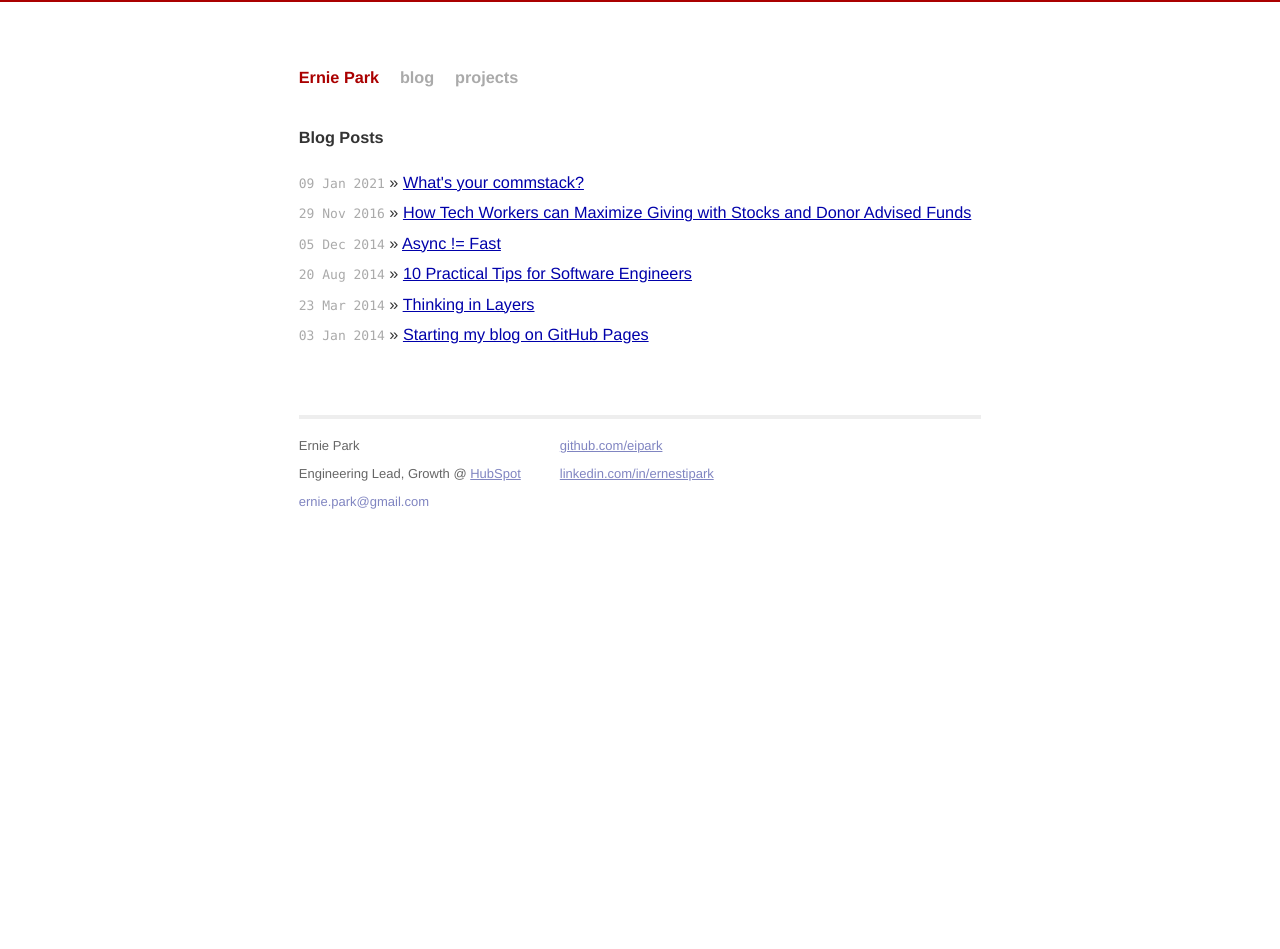
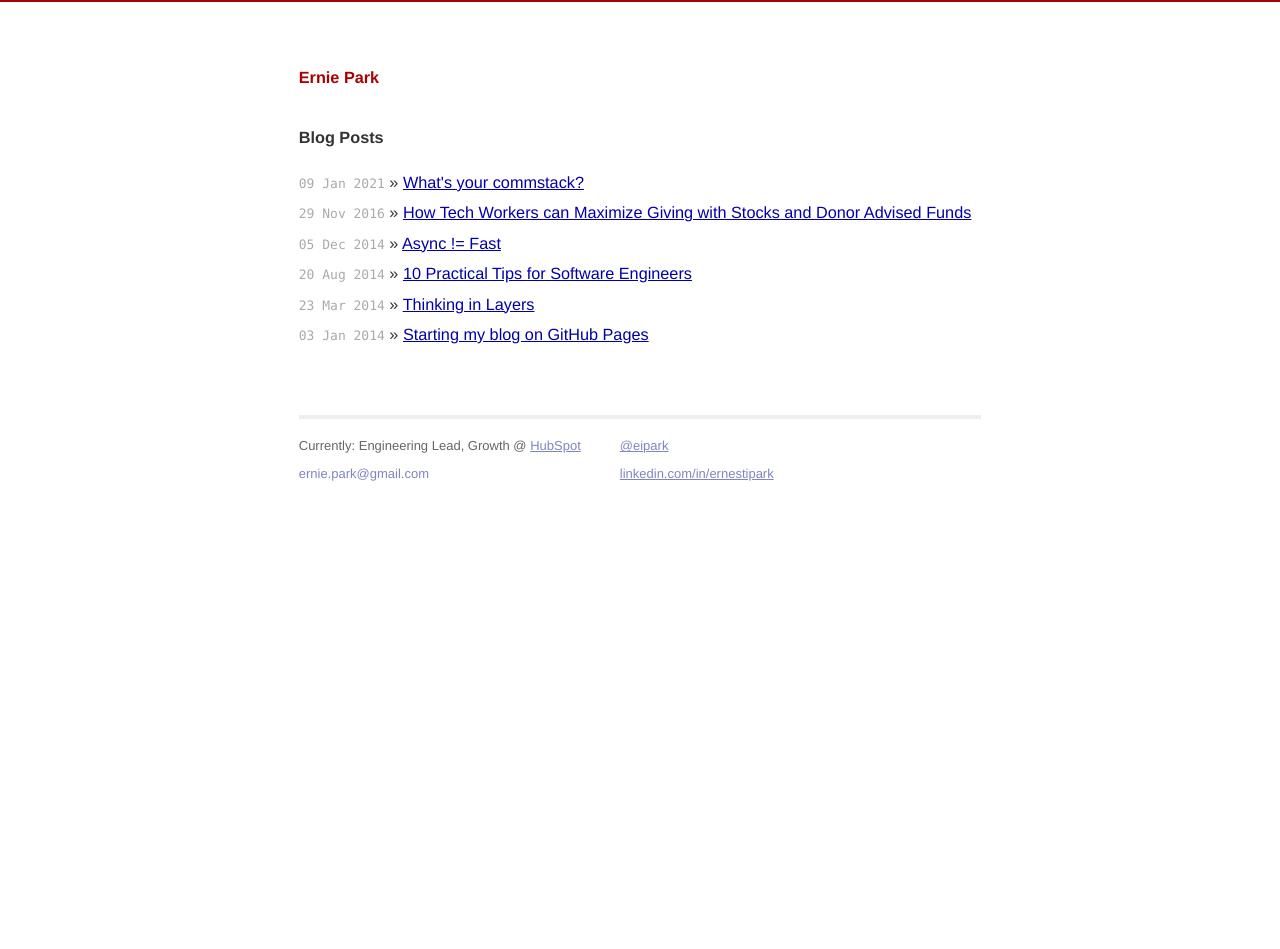
Before and after one commit to eipark/eipark.github.io, a Jekyll site: the page built from index.html, in a window 1280 px wide. Built offline with Jekyll 4.4.1, drawn with Linux system fonts in a browser that asks for light colours.

Commit message:
remove projects

```diff
--- a/_layouts/default.html
+++ b/_layouts/default.html
@@ -18,8 +18,6 @@
         <div class="site">
           <div class="header">
             <h1 class="title"><a href="/">{{ site.name }}</a></h1>
-            <a class="extra" href="/">blog</a>
-            <a class="extra" href="/projects">projects</a>
           </div>
 
           {{ content }}
@@ -27,14 +25,13 @@
           <div class="footer">
             <div class="contact">
               <p>
-                Ernie Park<br />
-                Engineering Lead, Growth @ <a href="http://product.hubspot.com">HubSpot<a/><br />
+                Currently: Engineering Lead, Growth @ <a href="http://product.hubspot.com">HubSpot<a/><br />
                 ernie.park@gmail.com
               </p>
             </div>
             <div class="contact">
               <p>
-                <a href="https://github.com/eipark">github.com/eipark</a><br />
+                <a href="https://twitter.com/eipark">@eipark</a><br />
                 <a href="https://linkedin.com/in/ernestipark">linkedin.com/in/ernestipark</a><br />
               </p>
             </div>
```
